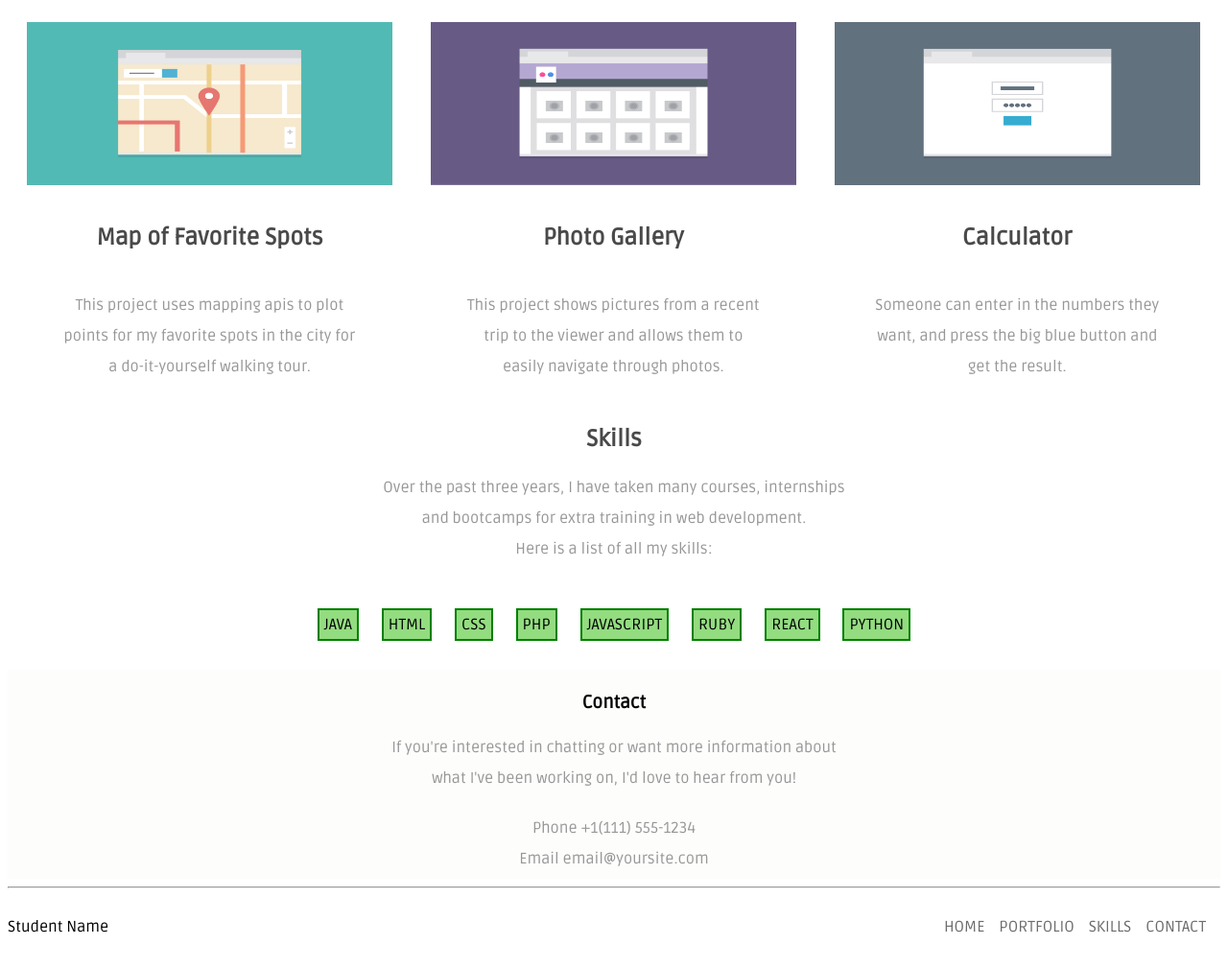
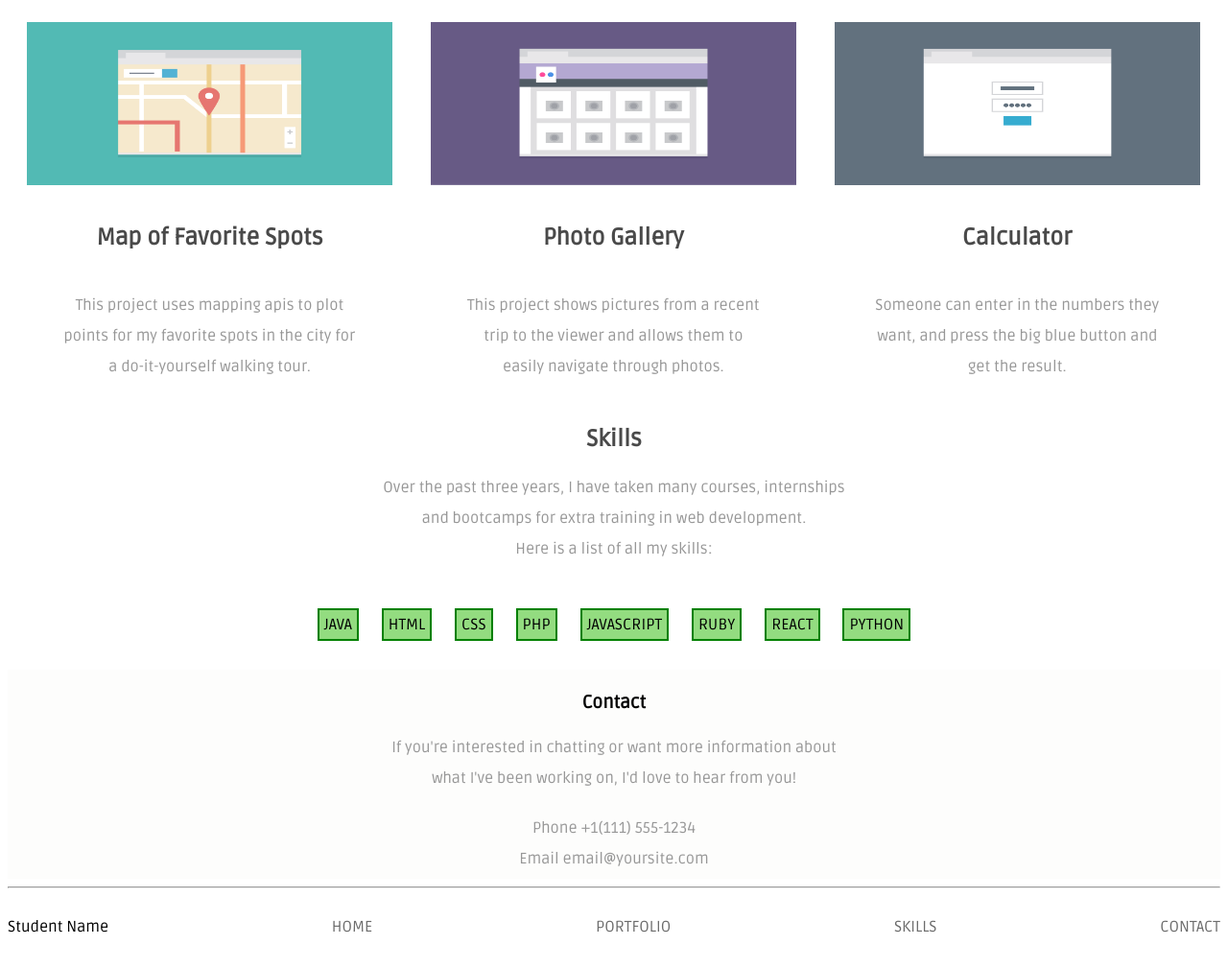
Before and after one commit to maddiewk/fewd_techdegree_project2, a plain HTML site: page index.html in a window 1280 px wide. Shown: the part 983-1993 px from the top of the page at 96% size. Drawn offline with Linux system fonts and the light colour scheme.

Commit message:
remove <div> from <ul>

```diff
--- a/css/styles.css
+++ b/css/styles.css
@@ -13,12 +13,18 @@ ul {
   padding: 0;
 }
 
+img {
+  max-width: 100%;
+  height: auto;
+}
+
 h1,
 h2 {
   color: #494949;
 }
 
 p {
+  max-width: 75%;
   color: #979797;
   margin: auto;
   line-height: 2;
@@ -65,6 +71,11 @@ a:hover {
 
 .flex {
   display: flex;
+  flex-direction: column;
+}
+
+.hide {
+  display: none;
 }
 
 .intro,
@@ -108,24 +119,6 @@ a:hover {
 
 
 /****** MEDIA QUERIES ******/
-
-/* MOBILE DEVICES */
-
-@media (min-width: 320px) {
-  p {
-    max-width: 75%;
-  }
-  img {
-    max-width: 100%;
-    height: auto;
-  }
-  .flex {
-    flex-direction: column;
-  }
-  .hide {
-    display: none;
-  }
-}
 
 /* TABLETS */
 
--- a/index.html
+++ b/index.html
@@ -96,12 +96,10 @@
       <ul class="footer">
         <li>Student Name</li>
         <li class="mobile"><a href="#top">BACK TO TOP</a></li>
-        <div class="hide">
-        <li><a href="#top">HOME</a></li>
-        <li><a href="#port">PORTFOLIO</a></li>
-        <li><a href="#skills">SKILLS</a></li>
-        <li><a href="#contact">CONTACT</a></li>
-        </div>
+        <li class="hide"><a href="#top">HOME</a></li>
+        <li class="hide"><a href="#port">PORTFOLIO</a></li>
+        <li class="hide"><a href="#skills">SKILLS</a></li>
+        <li class="hide"><a href="#contact">CONTACT</a></li>
       </ul>
     </footer>
 
```
